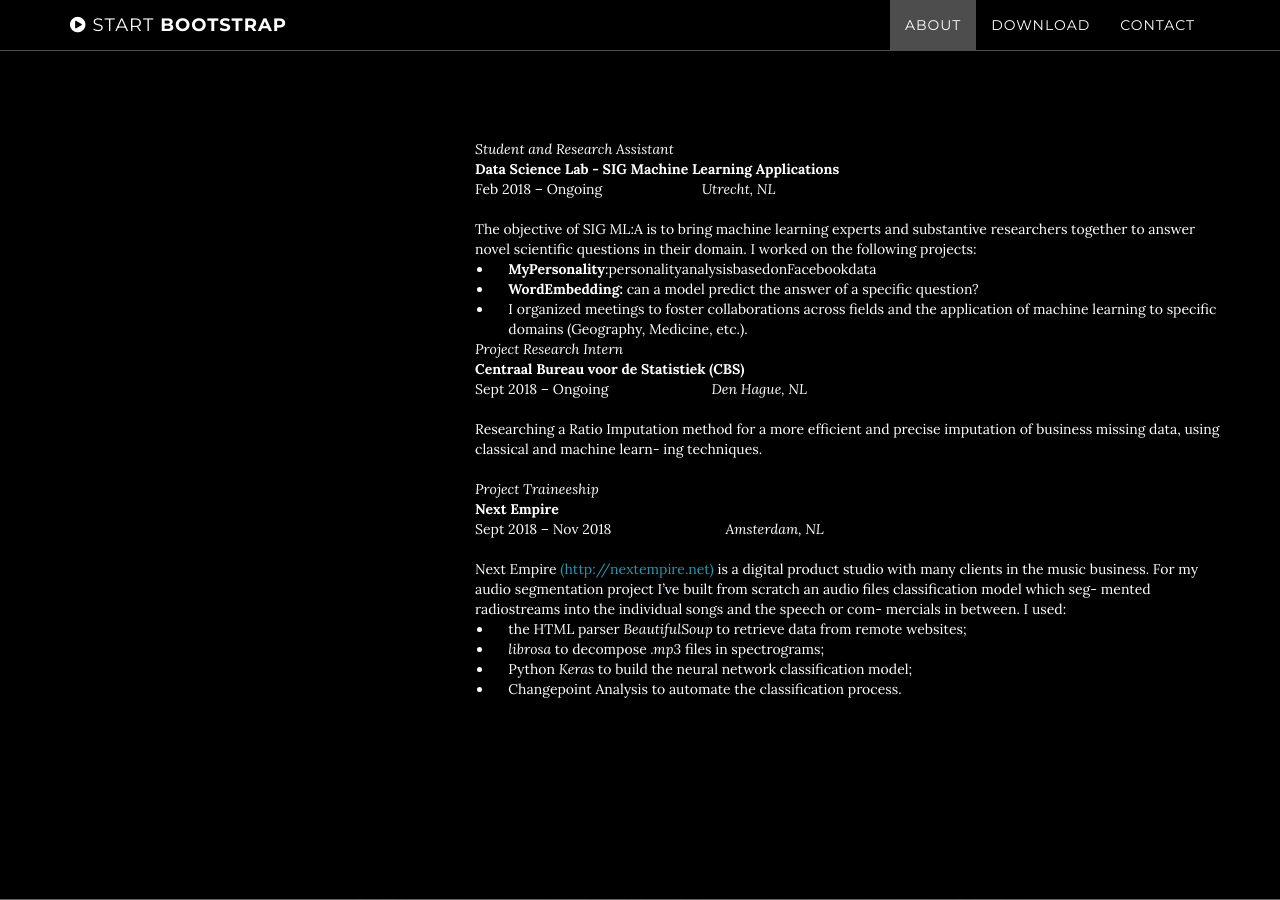
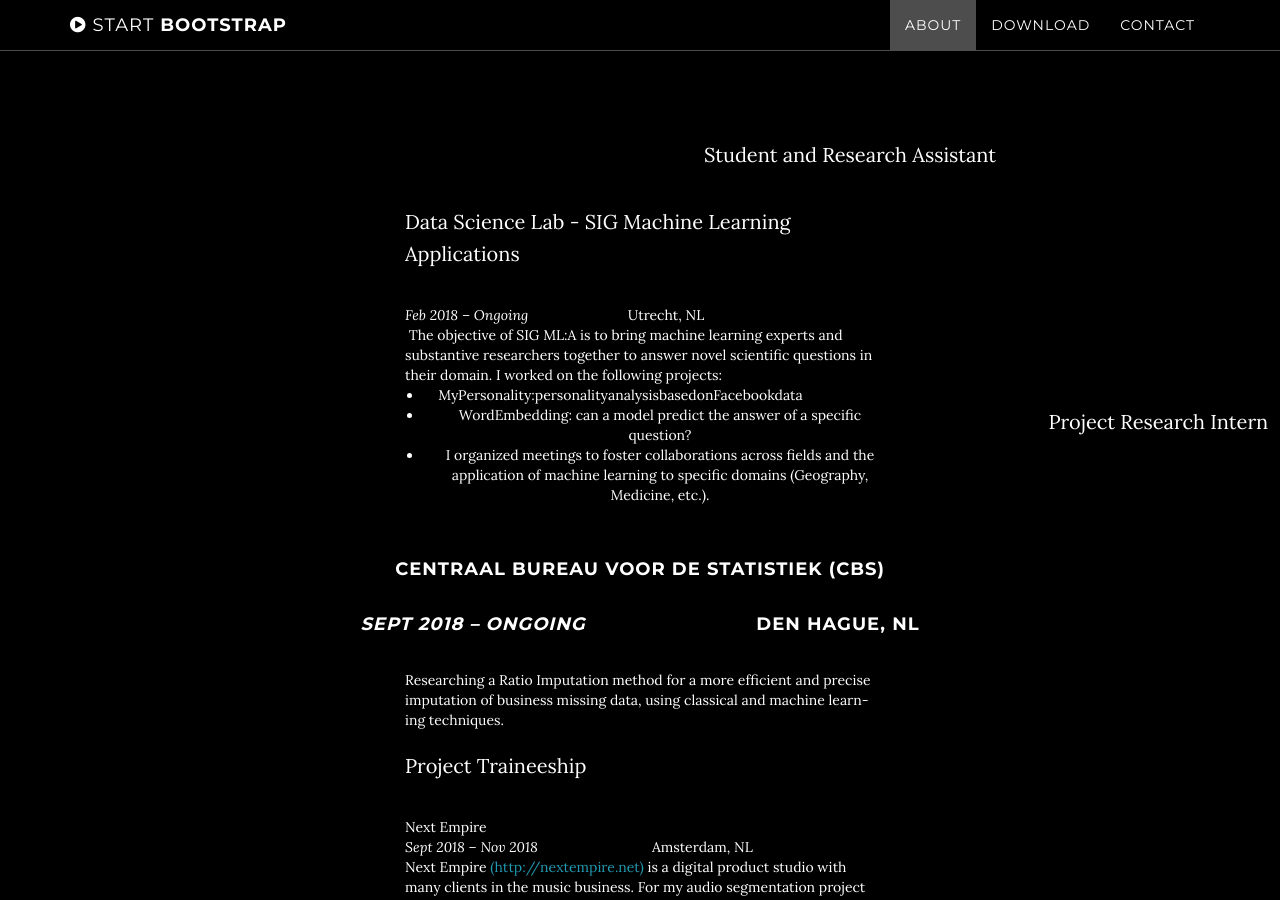
Before and after one commit to AgneseG/AgneseG.github.io, a Jekyll site: the page built from index.html, in a window 1280 px wide and 900 px high, scrolled down 1229 px. Built offline with Jekyll 4.4.1, drawn with Linux system fonts in a browser that asks for light colours.

Commit message:
Update about.html

```diff
--- a/_includes/about.html
+++ b/_includes/about.html
@@ -7,37 +7,33 @@
 
 
 
-<section id="about" class="container content-section text-center">
-<div class="row">
-<div class="col-lg-8 col-lg-offset-2" style="text-align: left;"><em>Student and Research Assistant </em></div>
-<div class="col-lg-8 col-lg-offset-2" style="text-align: left;"><strong>Data Science Lab - SIG Machine Learning Applications </strong></div>
-<div class="col-lg-8 col-lg-offset-2" style="text-align: left;">Feb 2018 &ndash; Ongoing &nbsp; &nbsp; &nbsp; &nbsp; &nbsp; &nbsp; &nbsp; &nbsp; &nbsp; &nbsp; &nbsp; &nbsp; &nbsp; <em>Utrecht, NL </em></div>
-<div class="col-lg-8 col-lg-offset-2" style="text-align: left;">&nbsp;</div>
-<div class="col-lg-8 col-lg-offset-2" style="text-align: left;">The objective of SIG ML:A is to bring machine learning experts and substantive researchers together to answer novel scientific questions in their domain. I worked on the following projects:</div>
-<ul style="text-align: left;">
-<li class="col-lg-8 col-lg-offset-2"><strong>MyPersonality</strong>:personalityanalysisbasedonFacebookdata</li>
-<li class="col-lg-8 col-lg-offset-2"><strong>WordEmbedding:</strong> can a model predict the answer of a specific question?</li>
+<p class="container content-section text-center">Student and Research Assistant</p>
+<p class="col-lg-8 col-lg-offset-2" style="text-align: left;">Data Science Lab - SIG Machine Learning Applications</p>
+<div class="col-lg-8 col-lg-offset-2" style="text-align: left;"><em>Feb 2018 &ndash; Ongoing &nbsp;</em> &nbsp; &nbsp; &nbsp; &nbsp; &nbsp; &nbsp; &nbsp; &nbsp; &nbsp; &nbsp; &nbsp; &nbsp; Utrecht, NL</div>
+<div class="col-lg-8 col-lg-offset-2" style="text-align: left;">&nbsp;The objective of SIG ML:A is to bring machine learning experts and substantive researchers together to answer novel scientific questions in their domain. I worked on the following projects:</div>
+<ul>
+<li class="col-lg-8 col-lg-offset-2" style="text-align: left;">MyPersonality:personalityanalysisbasedonFacebookdata</li>
+<li class="col-lg-8 col-lg-offset-2">WordEmbedding: can a model predict the answer of a specific question?</li>
 <li class="col-lg-8 col-lg-offset-2">I organized meetings to foster collaborations across fields and the application of machine learning to specific domains (Geography, Medicine, etc.).</li>
 </ul>
-<div class="col-lg-8 col-lg-offset-2" style="text-align: left;"><em>Project Research Intern </em></div>
-<div class="col-lg-8 col-lg-offset-2" style="text-align: left;"><strong>Centraal Bureau voor de Statistiek (CBS) </strong></div>
-<div class="col-lg-8 col-lg-offset-2" style="text-align: left;">Sept 2018 &ndash; Ongoing &nbsp; &nbsp; &nbsp; &nbsp; &nbsp; &nbsp; &nbsp; &nbsp; &nbsp; &nbsp; &nbsp; &nbsp; &nbsp; &nbsp;<em>Den Hague, NL </em></div>
 <div class="col-lg-8 col-lg-offset-2" style="text-align: left;">&nbsp;</div>
+<p id="about" class="container content-section text-center">Project Research Intern</p>
+<h4>Centraal Bureau voor de Statistiek (CBS)</h4>
+<h4><em>Sept 2018 &ndash; Ongoing &nbsp;</em> &nbsp; &nbsp; &nbsp; &nbsp; &nbsp; &nbsp; &nbsp; &nbsp; &nbsp; &nbsp; &nbsp; &nbsp; &nbsp;Den Hague, NL</h4>
 <div class="col-lg-8 col-lg-offset-2" style="text-align: left;">Researching a Ratio Imputation method for a more efficient and precise imputation of business missing data, using classical and machine learn- ing techniques.</div>
 <div class="col-lg-8 col-lg-offset-2" style="text-align: left;">&nbsp;</div>
-<div class="col-lg-8 col-lg-offset-2" style="text-align: left;"><em>Project Traineeship </em></div>
-<div class="col-lg-8 col-lg-offset-2" style="text-align: left;"><strong>Next Empire </strong></div>
-<div class="col-lg-8 col-lg-offset-2" style="text-align: left;">Sept 2018 &ndash; Nov 2018 &nbsp; &nbsp; &nbsp; &nbsp; &nbsp; &nbsp; &nbsp; &nbsp; &nbsp; &nbsp; &nbsp; &nbsp; &nbsp; &nbsp; &nbsp;<em> Amsterdam, NL</em></div>
-<div class="col-lg-8 col-lg-offset-2" style="text-align: left;">&nbsp;</div>
+<div class="col-lg-8 col-lg-offset-2" style="text-align: left;">
+<p>Project Traineeship</p>
+</div>
+<div class="col-lg-8 col-lg-offset-2" style="text-align: left;">Next Empire</div>
+<div class="col-lg-8 col-lg-offset-2" style="text-align: left;"><em>Sept 2018 &ndash; Nov 2018</em> &nbsp; &nbsp; &nbsp; &nbsp; &nbsp; &nbsp; &nbsp; &nbsp; &nbsp; &nbsp; &nbsp; &nbsp; &nbsp; &nbsp; &nbsp; Amsterdam, NL</div>
 <div class="col-lg-8 col-lg-offset-2" style="text-align: left;">Next Empire <a href="http://nextempire.net">(http://nextempire.net)</a>&nbsp;is a digital product studio with many clients in the music business. For my audio segmentation project I&rsquo;ve built from scratch an audio files classification model which seg- mented radiostreams into the individual songs and the speech or com- mercials in between. I used:</div>
 <ul>
 <li class="col-lg-8 col-lg-offset-2" style="text-align: left;">the HTML parser <em>BeautifulSoup</em> to retrieve data from remote websites;</li>
-<li class="col-lg-8 col-lg-offset-2" style="text-align: left;"><em>librosa</em> to decompose <em>.mp3</em> files in spectrograms;</li>
+<li class="col-lg-8 col-lg-offset-2" style="text-align: left;">librosa to decompose <em>.mp3</em> files in spectrograms;</li>
 <li class="col-lg-8 col-lg-offset-2" style="text-align: left;">Python <em>Keras</em> to build the neural network classification model;</li>
 <li class="col-lg-8 col-lg-offset-2" style="text-align: left;">Changepoint Analysis to automate the classification process.</li>
 </ul>
-</div>
-</section>
 
 
 
```
